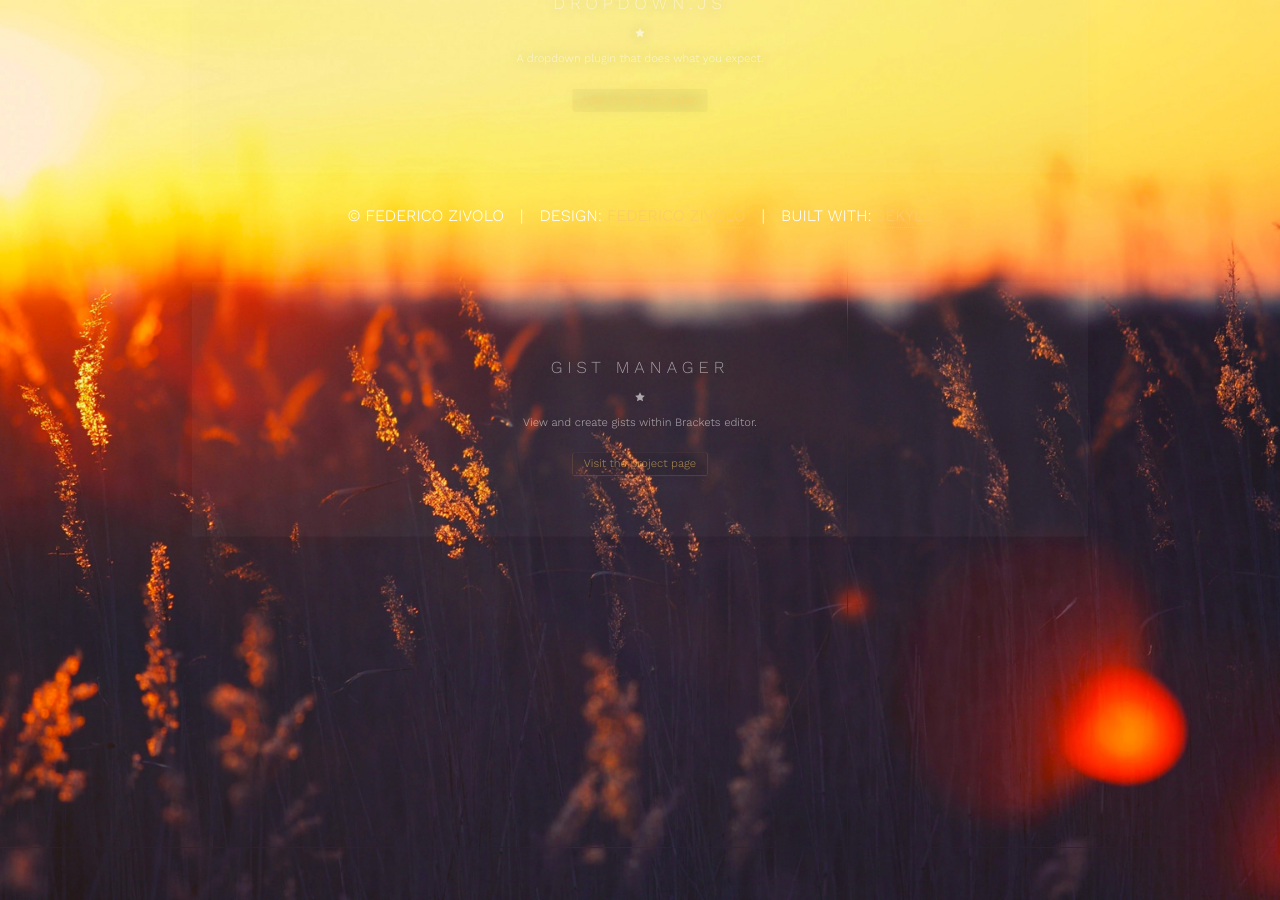
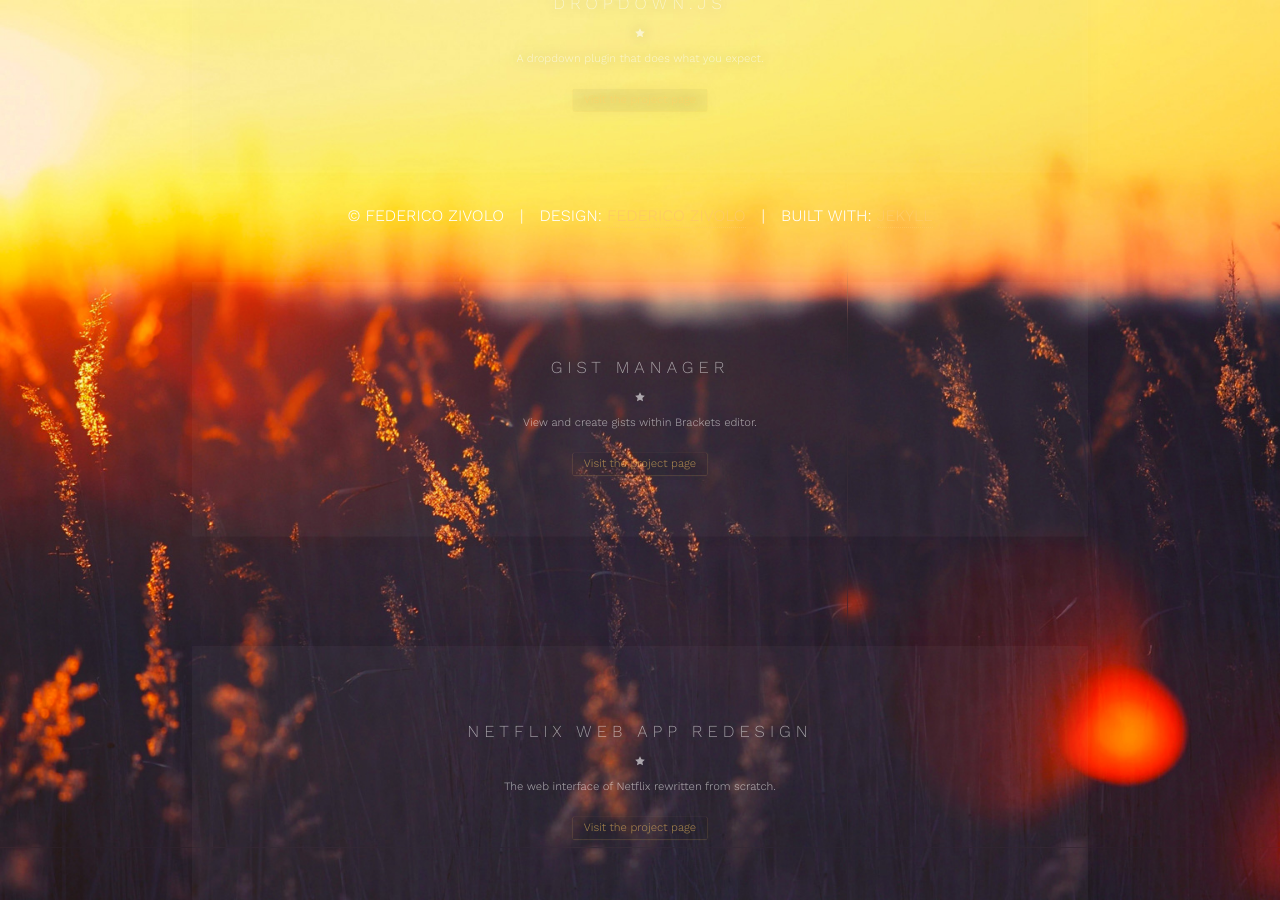
Before and after one commit to FezVrasta/FezVrasta.github.io, a Jekyll site: the page built from index.md, in a window 1280 px wide and 900 px high, scrolled down 2241 px. Built offline with Jekyll 4.4.1, drawn with Linux system fonts in a browser that asks for light colours; nearby versions of some CDN libraries.

Commit message:
added netflix project

```diff
--- a/_data/projects.json
+++ b/_data/projects.json
@@ -34,6 +34,13 @@
       "url": "https://github.com/FezVrasta/gist-manager",
       "author": "FezVrasta",
       "project": "gist-manager"
+    },
+    {
+      "name": "Netflix Web App redesign",
+      "description": "The web interface of Netflix rewritten from scratch.",
+      "url": "https://fezvrasta.github.io/netflix",
+      "author": "FezVrasta",
+      "project": "netflix"
     }
   ]
 }
```
